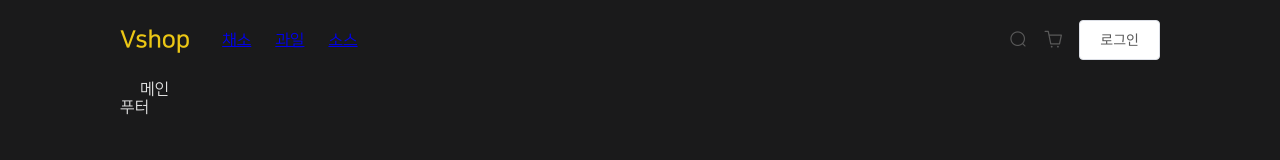
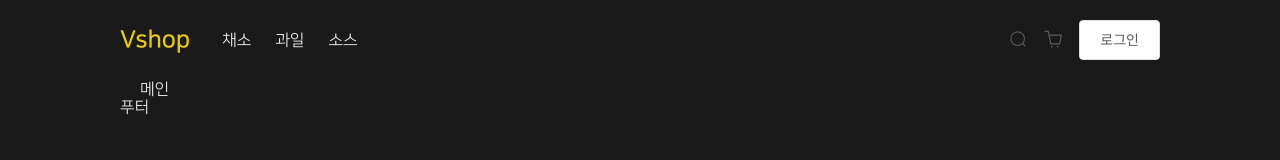
Before and after one commit to codemacaron/vue-shop, a Vue app: page / in a window 1280 px wide. Shown: the top 160 px of the page. Built offline with nearby package versions, Linux system fonts and the light colour scheme; the HTML template or start-up script is replaced by a standard one; a web font is replaced by a local one; what vue-html5-editor would draw is missing.

Commit message:
add link tag global style

```diff
--- a/src/sass/partials/_global.scss
+++ b/src/sass/partials/_global.scss
@@ -15,3 +15,7 @@ body {
     padding: 0 80px;
   }
 }
+a {
+  color: inherit;
+  text-decoration: none;
+}
```
